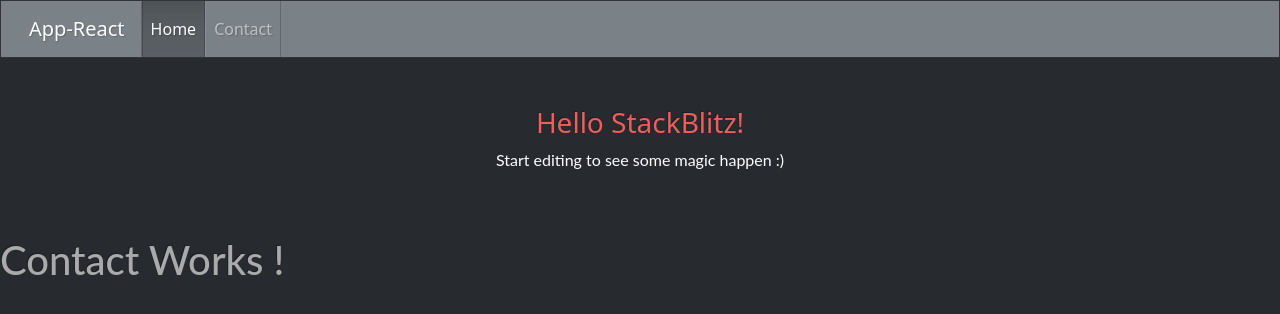
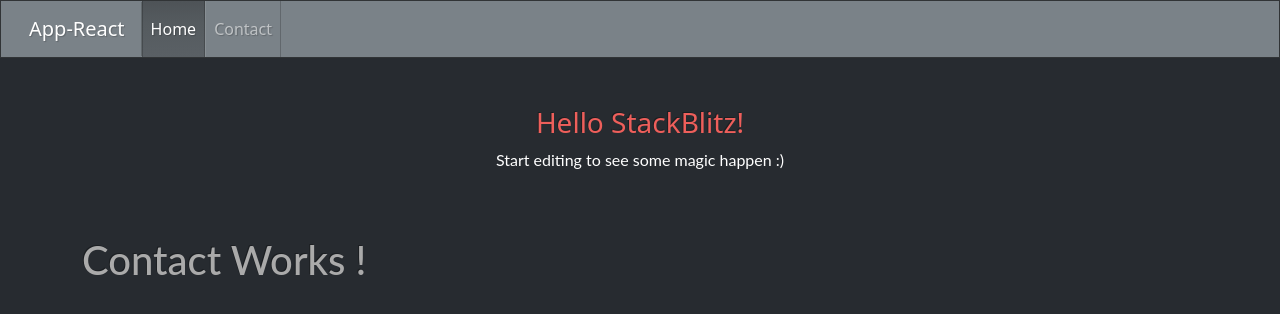
Before and after one commit to femastro/react-ts-nwsjsy, a React (Create React App) app: page /contact in a window 1280 px wide. Shown: the top 314 px of the page. Built offline with nearby package versions, Linux system fonts and the light colour scheme.

Commit message:
2 files modified

```diff
--- a/Components/pages/Contact.tsx
+++ b/Components/pages/Contact.tsx
@@ -2,8 +2,12 @@ import * as React from 'react';
 
 export default function Contact() {
   return (
-    <div>
-      <h1>Contact Works !</h1>
+    <div className="container">
+    <div className="row">
+      <div className="col-md-12">
+        <h1>Contact Works !</h1>
+      </div>
     </div>
+  </div>
   );
 }
--- a/Components/pages/Home.tsx
+++ b/Components/pages/Home.tsx
@@ -2,8 +2,12 @@ import * as React from 'react';
 
 export default function Home() {
   return (
-    <div>
-      <h1>Home Works !</h1>
+    <div className="container">
+      <div className="row">
+        <div className="col-md-12">
+          <h1>Home Works !</h1>
+        </div>
+      </div>
     </div>
   );
 }
```
